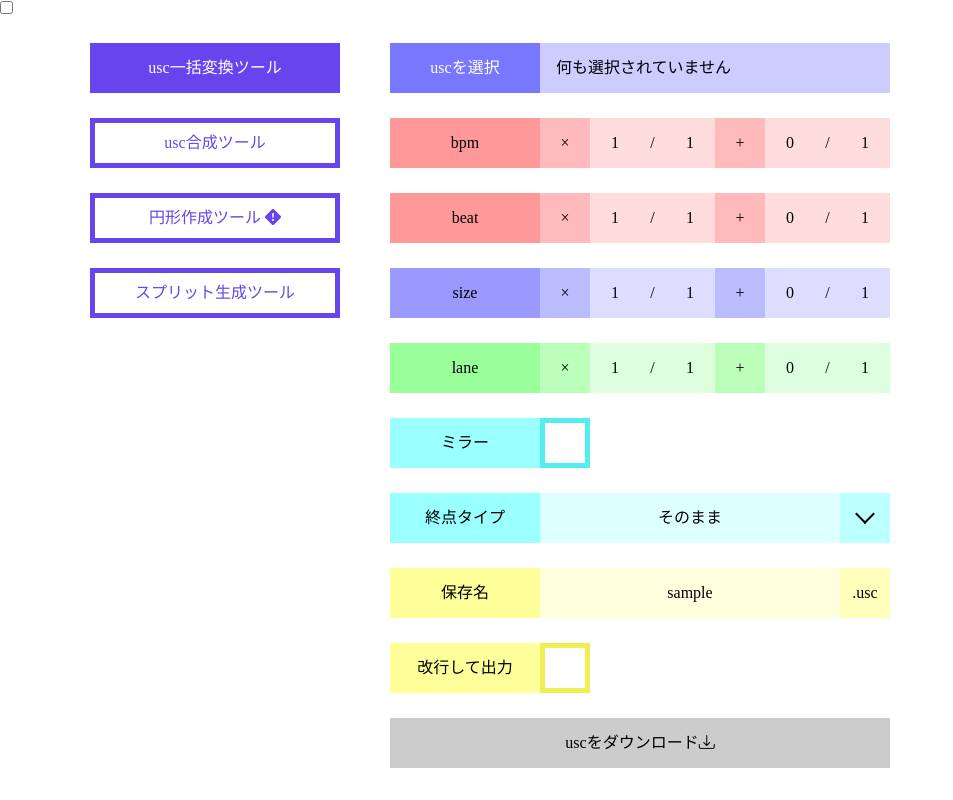
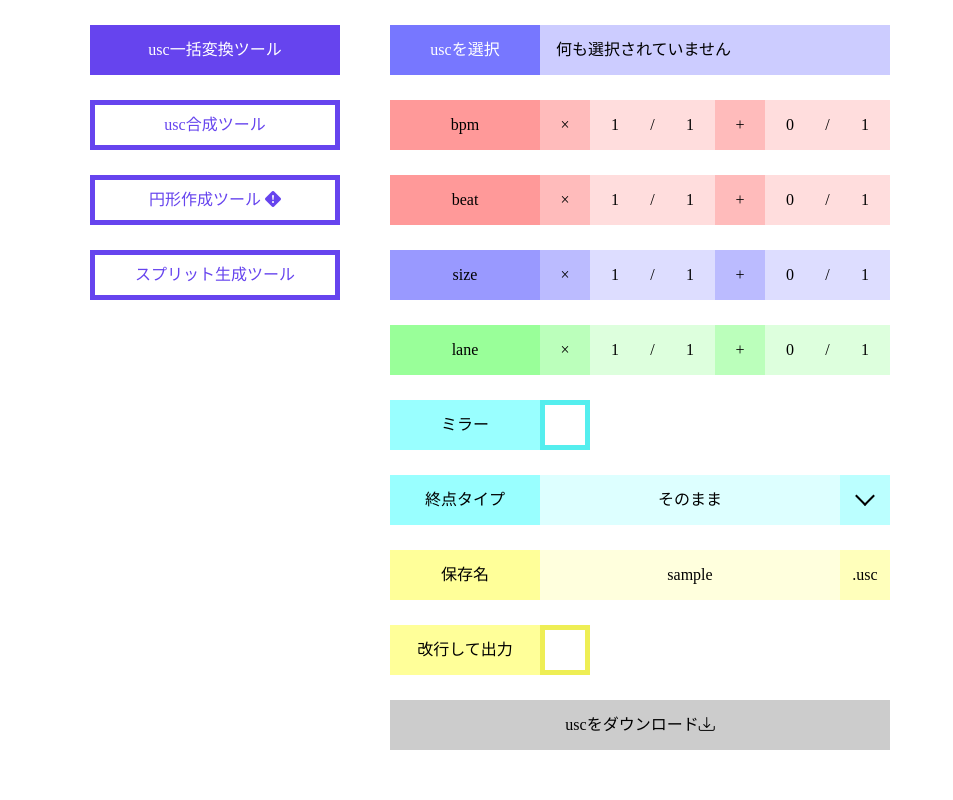
Before and after one commit to sukka65536/usc_tools, a plain HTML site: page index.html in a window 1280 px wide. Shown: the whole page, without its empty margins (0-953 px from the left). Drawn offline with nearby package versions, Linux system fonts and the light colour scheme.

Commit message:
CSSわかる

```diff
--- a/index.html
+++ b/index.html
@@ -26,7 +26,7 @@
     <input type="checkbox" id="custom-input-core" class="hide">
     <input type="checkbox" id="fadein-input-core" class="hide">
     <input type="checkbox" id="fadeout-input-core" class="hide">
-    <input type="checkbox" id="indent-input-core">
+    <input type="checkbox" id="indent-input-core" class="hide">
 
     <div id="content" class="flex">
 
```
